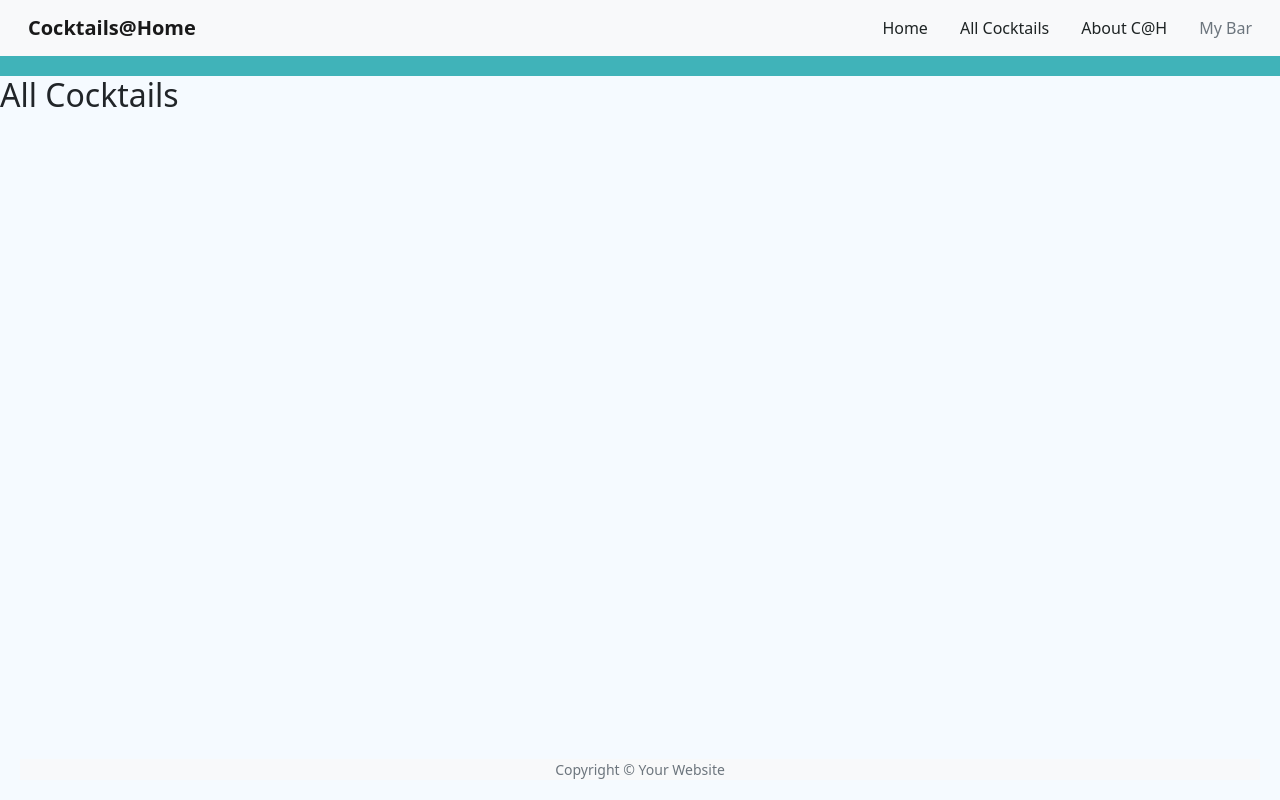
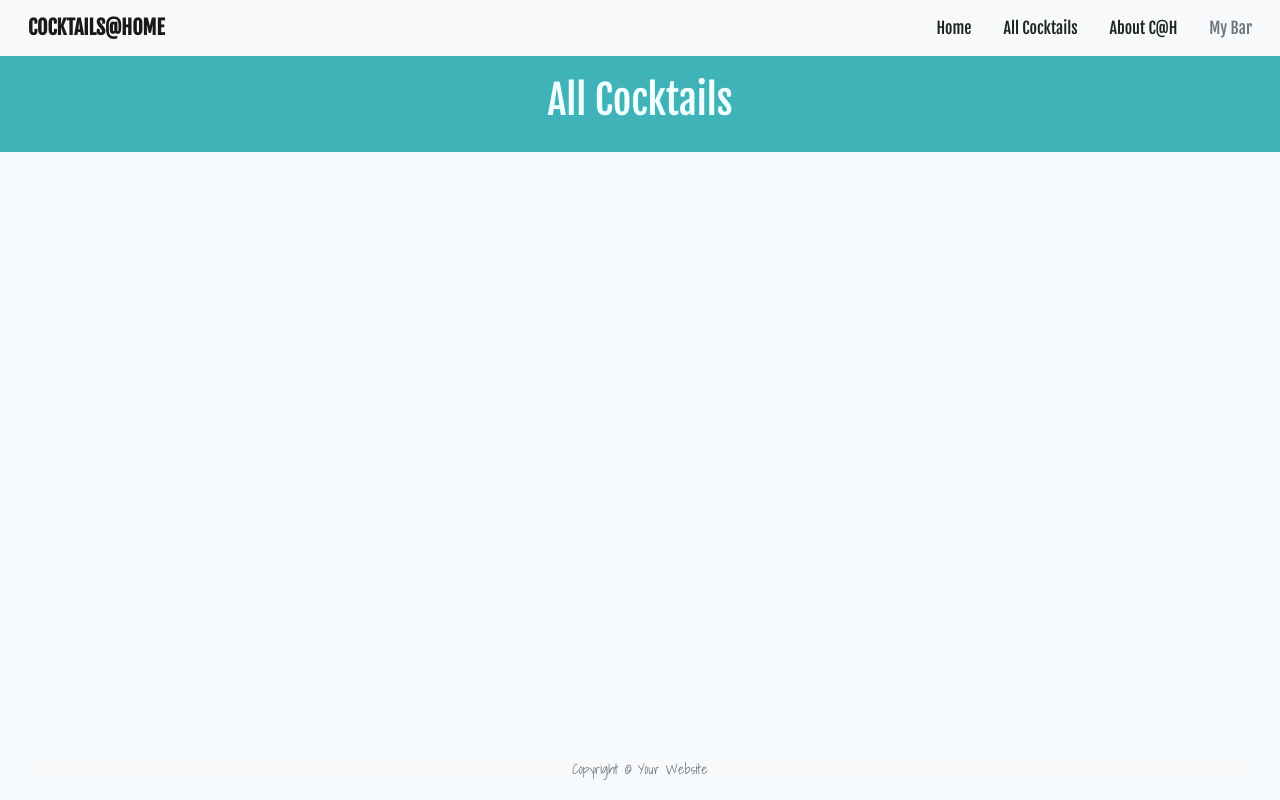
Before and after one commit to KJLuton/cocktails_at_home, a Flask app: page /all_cocktails in a window 1280 px wide. Run offline with Flask 2, Linux system fonts and the light colour scheme; data that the repository does not hold is empty; some libraries are stand-ins or nearby versions.

Commit message:
Added new font for h2 and lower. Updated fonts across site.

```diff
--- a/static/style.css
+++ b/static/style.css
@@ -6,9 +6,39 @@ body {
 
 /* Font */
 
-h1 {
+h2 {
+    font-size: 3.5rem;
+}
+
+h2 {
+    font-size: 2.5rem;
+}
+
+h1, h2, .nav-link, a {
     font-family: 'Fjalla One', sans-serif;
     color: azure;
+}
+
+h3 {
+    font-size: 1.5rem;
+    font-family: 'Shadows Into Light', cursive;
+    color: azure;
+}
+
+p {
+    font-size: 0.5rem;
+    font-family: 'Shadows Into Light', cursive;
+    color: black;
+}
+
+.welcome-text {
+    padding: 200px 0 150px;
+    color: white;
+    text-align: center;
+}
+
+.page-header-text {
+    text-align: center;
 }
 
 
@@ -43,15 +73,15 @@ h1 {
     background-blend-mode: overlay;
 }
 
-.welcome-text {
-    padding: 200px 0 150px;
-    color: white;
-    text-align: center;
-}
-
 .page-header-bar {
     background-color: #40b3b9;
     height: 20px;
+}
+
+.pages-header-container {
+    background-color: #40b3b9;
+    height: max-content;
+    padding: 20px;
 }
 
 /* drinks categories and cards */
--- a/templates/all_cocktails.html
+++ b/templates/all_cocktails.html
@@ -1,7 +1,12 @@
 {% extends "base.html" %}
 {% block content %}
 
-<h2>{{ page_title }}</h2>
+<div class="container-fluid pages-header-container">
+    <h2 class="page-header-text">{{ page_title }}</h2>
+</div>
+<div class="row">
+
+    <div class="col-md-10">
 
         {% for cocktail in cocktails %}
             {{ cocktail.cocktail_category }}<br>
@@ -11,4 +16,8 @@
         <hr>
         {% endfor %}
 
+    </div>
+
+</div>
+
 {% endblock %}
--- a/templates/base.html
+++ b/templates/base.html
@@ -10,6 +10,7 @@
     <link rel="preconnect" href="https://fonts.googleapis.com">
     <link rel="preconnect" href="https://fonts.gstatic.com" crossorigin>
     <link href="https://fonts.googleapis.com/css2?family=Fjalla+One&display=swap" rel="stylesheet">
+    <link href="https://fonts.googleapis.com/css2?family=Shadows+Into+Light&display=swap" rel="stylesheet">
     <link rel="stylesheet" href="{{ url_for('static', filename='/style.css') }}" type="text/css">
     <title>Cocktails&#x40;Home</title>
 </head>
@@ -18,7 +19,7 @@
     <!-- Nav Bar -->
     <nav class="navbar navbar-expand-lg navbar-light bg-light">
         <div class="container-fluid">
-            <a class="navbar-brand" href="{{ url_for('index') }}">Cocktails&#x40;Home</a>
+            <a class="navbar-brand" href="{{ url_for('index') }}">COCKTAILS&#x40;HOME</a>
             <button class="navbar-toggler" type="button" data-bs-toggle="collapse" data-bs-target="#navbarNav"
                 aria-controls="navbarNav" aria-expanded="false" aria-label="Toggle navigation">
                 <span class="navbar-toggler-icon"></span>
@@ -42,7 +43,6 @@
         </div>
     </nav>
     <!-- ./Nav Bar -->
-    <div class="container-fluid page-header-bar"></div>
 
     {% block content %}
     {% endblock %}
--- a/templates/index.html
+++ b/templates/index.html
@@ -2,14 +2,15 @@
 {% block content %}
 <!-- Hero Image container -->
 <header class="welcome-container img-fluid"
-    style="background-image: url('https://8080-kjluton-milestoneprojec-kplljka6ew6.ws-eu30.gitpod.io/static/images/m-s-meeuwesen-QYWYnzvPTAQ-unsplash.jpg')">
+    style="background-image: url(
+        'https://8080-kjluton-milestoneprojec-kplljka6ew6.ws-eu30.gitpod.io/static/images/m-s-meeuwesen-QYWYnzvPTAQ-unsplash.jpg')">
     <div class="overlay"></div>
     <div class="container">
         <div class="row">
             <div class="col-lg-8 col-md-10 mx-auto">
                 <div class="welcome-text">
                     <h1>COCKTAILS &#x40; HOME</h1>
-                    <span class="subheading">When you can't go to the bar, bring the bar to you...</span>
+                    <h3>When you can't go to the bar, bring the bar to you...</h3>
                 </div>
             </div>
         </div>
```
Lines whose indentation alone changed are shown as unchanged.
